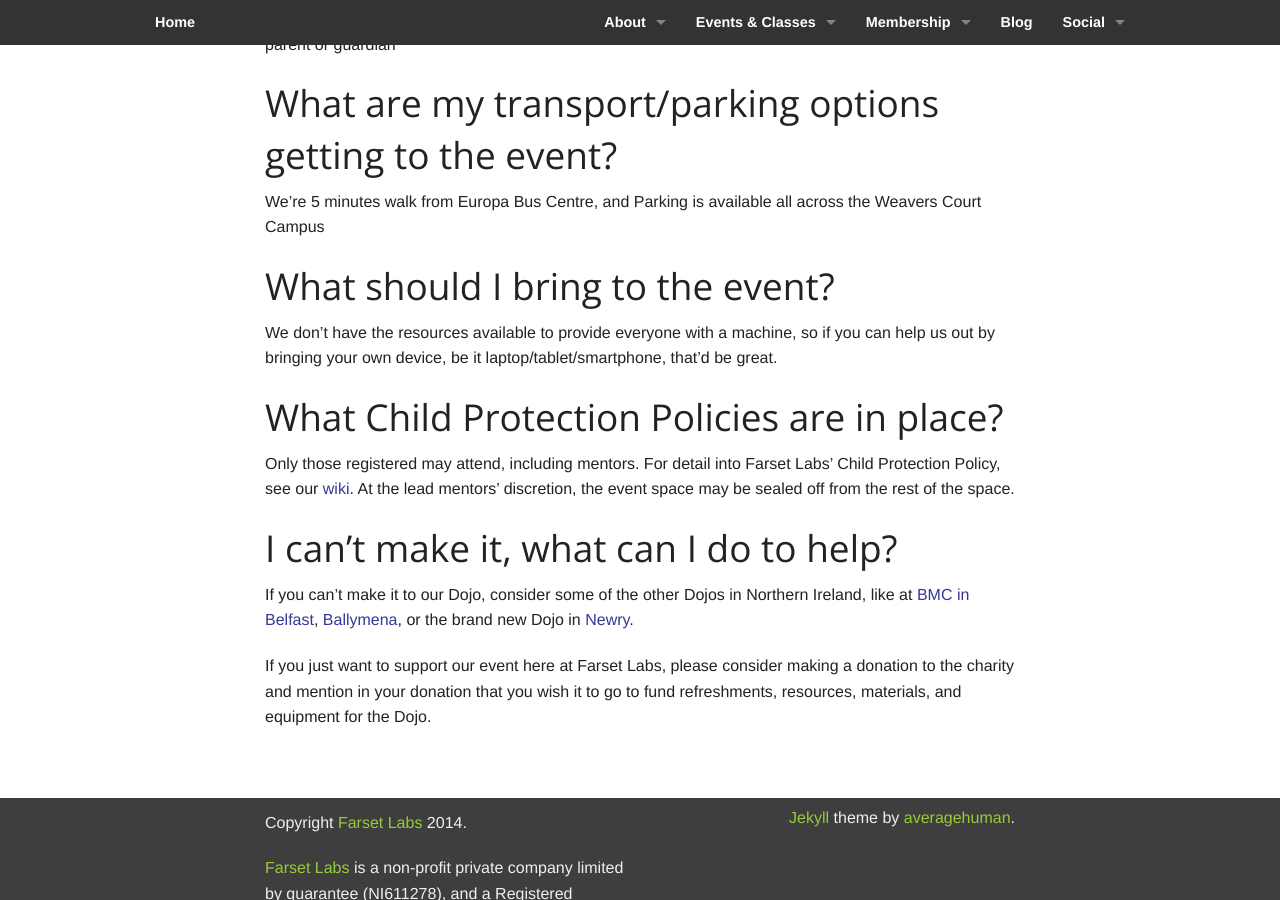
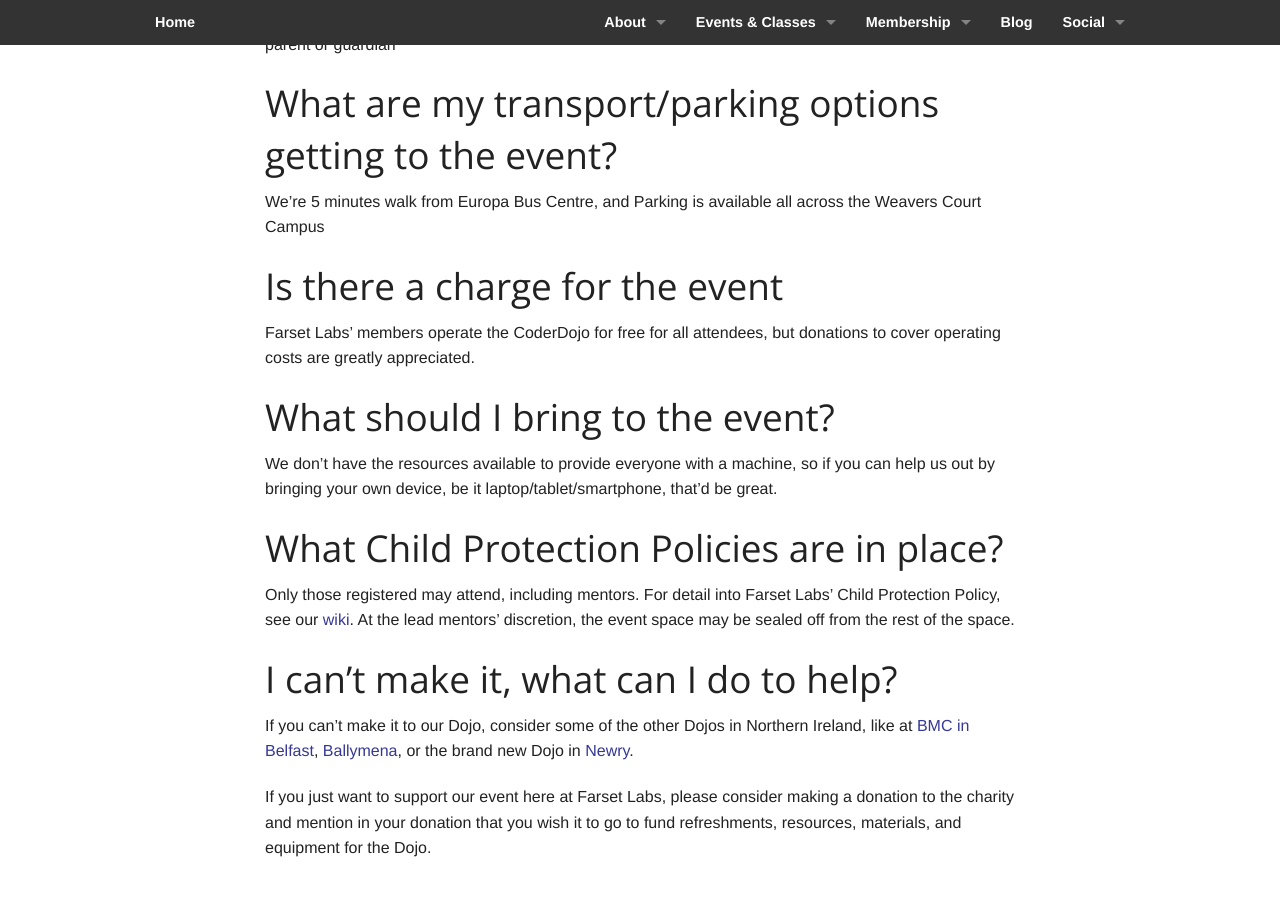
Before and after one commit to FarsetLabs/farsetlabs.github.io, a Jekyll site: the page built from events/coderdojo.md, in a window 1280 px wide and 900 px high, scrolled down 1701 px. Built offline with Jekyll 4.4.1, drawn with Linux system fonts in a browser that asks for light colours.

Commit message:
various updates to event pages including new functionality to sort dropdowns based on a weight given in the front matter

```diff
--- a/Gemfile
+++ b/Gemfile
@@ -1,4 +1,3 @@
 source 'https://rubygems.org'
 
-gem "jekyll"
-gem "kramdown"
+gem "github-pages"
--- a/_layouts/default.html
+++ b/_layouts/default.html
@@ -91,8 +91,15 @@
                                             {{ p.title }}
                                           </a>
                                         <ul class="dropdown">
-                                          {% for child in sorted_pages | sort:"name" %}
-                                            {% if child.parent == p.title %}
+                                          {% for i_weight in (1..10) %}
+                                            {% for child in sorted_pages |  sort:"name" %}
+                                              {% if child.parent == p.title and child.weight == i_weight %}
+                                                <li><a href={{child.url}}>{{child.title}}</a></li>
+                                              {% endif %}
+                                            {% endfor %}
+                                          {% endfor %}
+                                          {% for child in sorted_pages |  sort:"name" %}
+                                            {% if child.parent == p.title and child.weight == None %}
                                               <li><a href={{child.url}}>{{child.title}}</a></li>
                                             {% endif %}
                                           {% endfor %}
--- a/events/coderdojo.md
+++ b/events/coderdojo.md
@@ -4,7 +4,7 @@
 layout: default
 ---
 
-![CoderDojo]({{site.url}}/events/coderdojo_800.jpg)
+![CoderDojo](/events/coderdojo_800.jpg)
 
 CoderDojo is a movement orientated around running free not-for-profit coding clubs and regular sessions for young people. Farset Labs' CoderDojo runs every 2 weeks by volunteers from the Farset community and offers a range of computer skills, from web application development to scratch.
 
@@ -28,6 +28,10 @@
 
 We're 5 minutes walk from Europa Bus Centre, and Parking is available all across the Weavers Court Campus
 
+## Is there a charge for the event
+
+Farset Labs' members operate the CoderDojo for free for all attendees, but donations to cover operating costs are greatly appreciated.
+
 ## What should I bring to the event?
 
 We don't have the resources available to provide everyone with a machine, so if you can help us out by bringing your own device, be it laptop/tablet/smartphone, that'd be great.
--- a/events/index.html
+++ b/events/index.html
@@ -9,11 +9,13 @@
 <div id="events">
 	<div class="row-fluid">
 		<h1>Calendar</h1>
-<iframe src="https://www.google.com/calendar/embed?showTabs=0&amp;showCalendars=0&amp;height=400&amp;wkst=1&amp;src=farsetlabs.org.uk_srmqnkn373auq51u00s2nijrq8%40group.calendar.google.com&amp;color=%235F6B02&amp;ctz=Europe%2FLondon" style=" border-width:0 " width="100%" height="500" frameborder="0" scrolling="no"></iframe>
+    <a href="https://www.google.com/calendar/embed?src=farsetlabs.org.uk_srmqnkn373auq51u00s2nijrq8%40group.calendar.google.com&ctz=Europe/London">Calendar Feed</a>
+    <iframe src="https://www.google.com/calendar/embed?showTitle=0&amp;showDate=0&amp;showPrint=0&amp;showTabs=0&amp;showCalendars=0&amp;height=600&amp;wkst=2&amp;bgcolor=%23FFFFFF&amp;src=farsetlabs.org.uk_srmqnkn373auq51u00s2nijrq8%40group.calendar.google.com&amp;color=%235F6B02&amp;ctz=Europe%2FLondon" style=" border-width:0 " width="800" height="600" frameborder="0" scrolling="no">&nbsp;</iframe>
+
 	</div>
 
 	<div class="row-fluid">
 		<h1>Upcoming Events</h1>
-<iframe src="https://www.google.com/calendar/embed?showTabs=0&amp;showCalendars=0&amp;mode=AGENDA&amp;height=400&amp;wkst=1&amp;src=farsetlabs.org.uk_srmqnkn373auq51u00s2nijrq8%40group.calendar.google.com&amp;color=%235F6B02&amp;ctz=Europe%2FLondon" style=" border-width:0 " width="100%" height="500" frameborder="0" scrolling="no"></iframe>
+    <iframe src="https://www.google.com/calendar/embed?showTitle=0&amp;showDate=0&amp;mode=AGENDA&amp;showPrint=0&amp;showTabs=0&amp;showCalendars=0&amp;height=600&amp;wkst=2&amp;bgcolor=%23FFFFFF&amp;src=farsetlabs.org.uk_srmqnkn373auq51u00s2nijrq8%40group.calendar.google.com&amp;color=%235F6B02&amp;ctz=Europe%2FLondon" style=" border-width:0 " width="800" height="600" frameborder="0" scrolling="no">&nbsp;</iframe>
 	</div>
 </div>
```
Also changed, not shown: about/facility.md (+26 -22 lines), events/astronomy.md (added, +29 -0 lines), events/how-to-start-a-class.md (+7 -0 lines), events/raspberry_jam.md (added, +59 -0 lines), events/sketchy_individuals.md (added, +27 -0 lines), Gemfile.lock, about/coworking_room_pano.jpg (added), about/event_space_pano.jpg (added), about/project_room_pano.jpg (added), events/astronomy_800.jpg (added), events/raspberryjam_800.jpg (added), events/sketchy_800.png (added).
